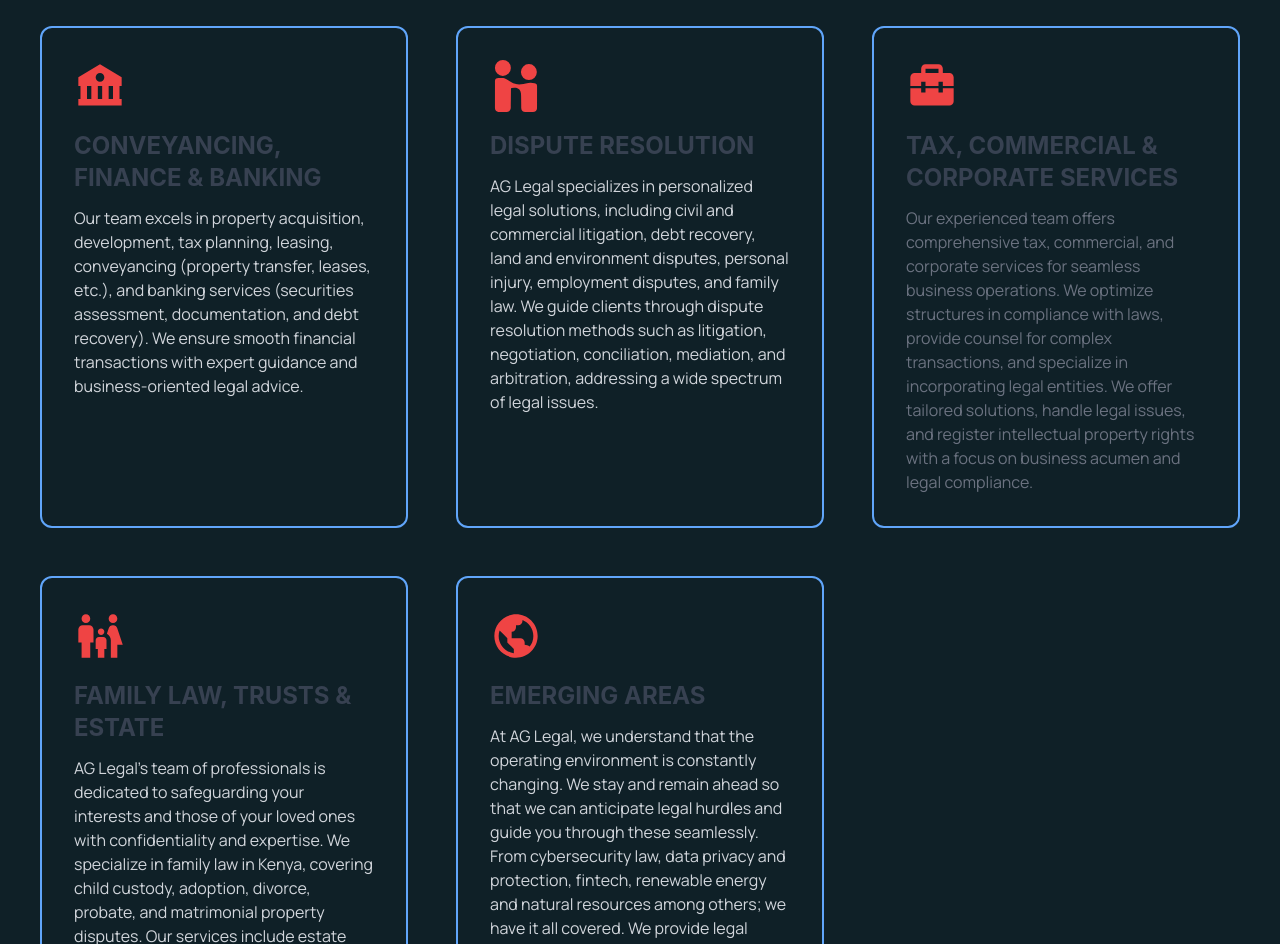
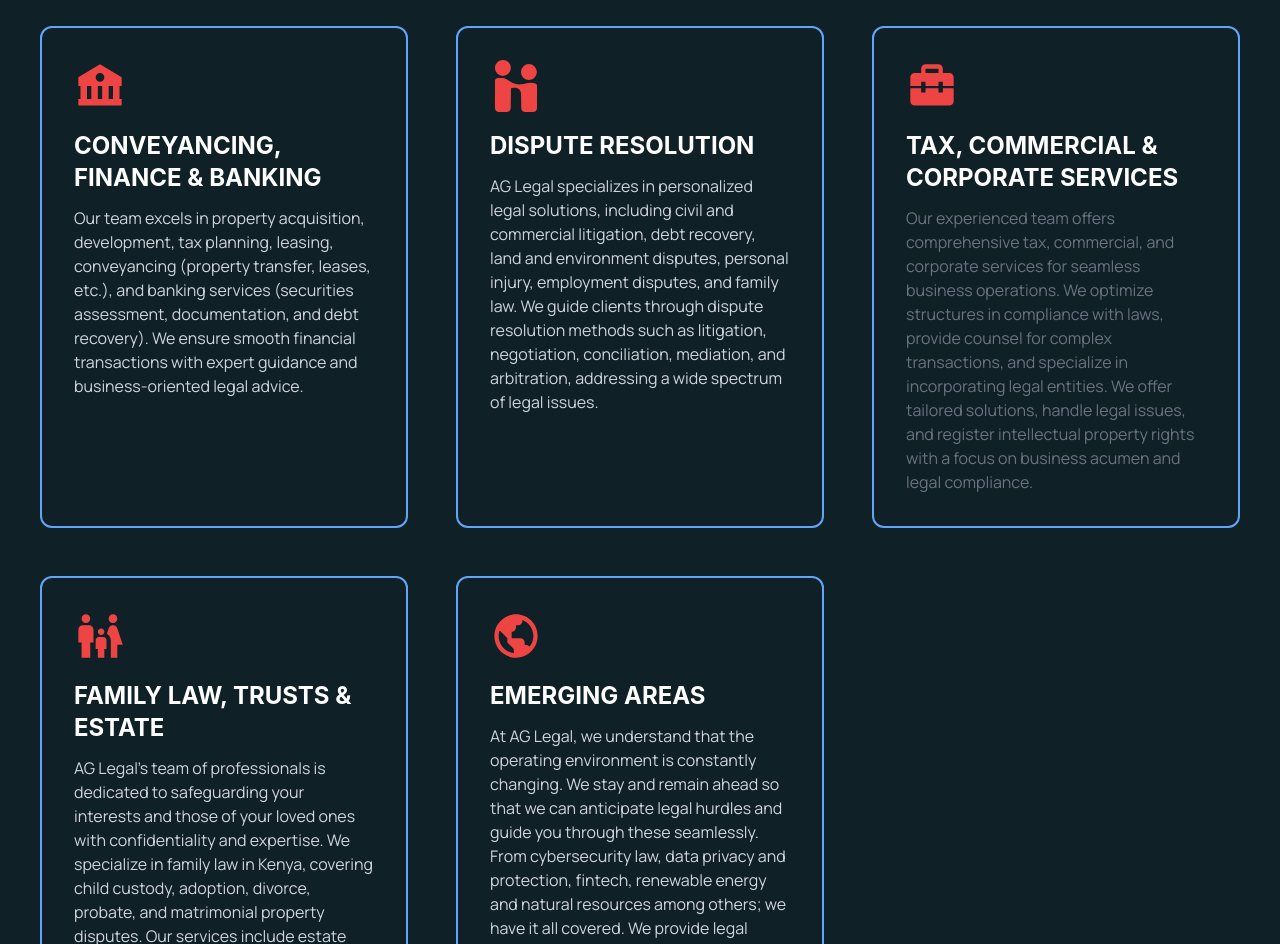
Before and after one commit to geofrey254/andegogachagua, a Next.js app: page /practice_areas in a window 1280 px wide. Shown: the part 360-1304 px from the top of the page. Built offline with nearby package versions, Linux system fonts and the light colour scheme; a web font is replaced by a local one.

Commit message:
changed yet some text color to white

```diff
--- a/components/Features.tsx
+++ b/components/Features.tsx
@@ -21,7 +21,7 @@
               <BiSolidBank size={52} />
             </span>
 
-            <h1 className="text-2xl font-bold text-gray-700 capitalize dark:text-white">
+            <h1 className="text-2xl font-bold capitalize text-white">
               CONVEYANCING, FINANCE & BANKING
             </h1>
 
@@ -39,7 +39,7 @@
               <SiHandshake size={52} />
             </span>
 
-            <h1 className="text-2xl font-bold text-gray-700 capitalize dark:text-white">
+            <h1 className="text-2xl font-bold capitalize text-white">
               DISPUTE RESOLUTION
             </h1>
 
@@ -58,7 +58,7 @@
               <BiSolidBriefcaseAlt2 size={52} />
             </span>
 
-            <h1 className="text-2xl font-bold text-gray-700 capitalize dark:text-white">
+            <h1 className="text-2xl font-bold capitalize text-white">
               TAX, COMMERCIAL & CORPORATE SERVICES
             </h1>
 
@@ -78,7 +78,7 @@
               <MdFamilyRestroom size={52} />
             </span>
 
-            <h1 className="text-2xl font-bold text-gray-700 capitalize dark:text-white">
+            <h1 className="text-2xl font-bold capitalize text-white">
               FAMILY LAW, TRUSTS & ESTATE
             </h1>
 
@@ -99,7 +99,7 @@
               <BiWorld size={52} />
             </span>
 
-            <h1 className="text-2xl font-bold text-gray-700 capitalize dark:text-white">
+            <h1 className="text-2xl font-bold capitalize text-white">
               EMERGING AREAS
             </h1>
 
```
